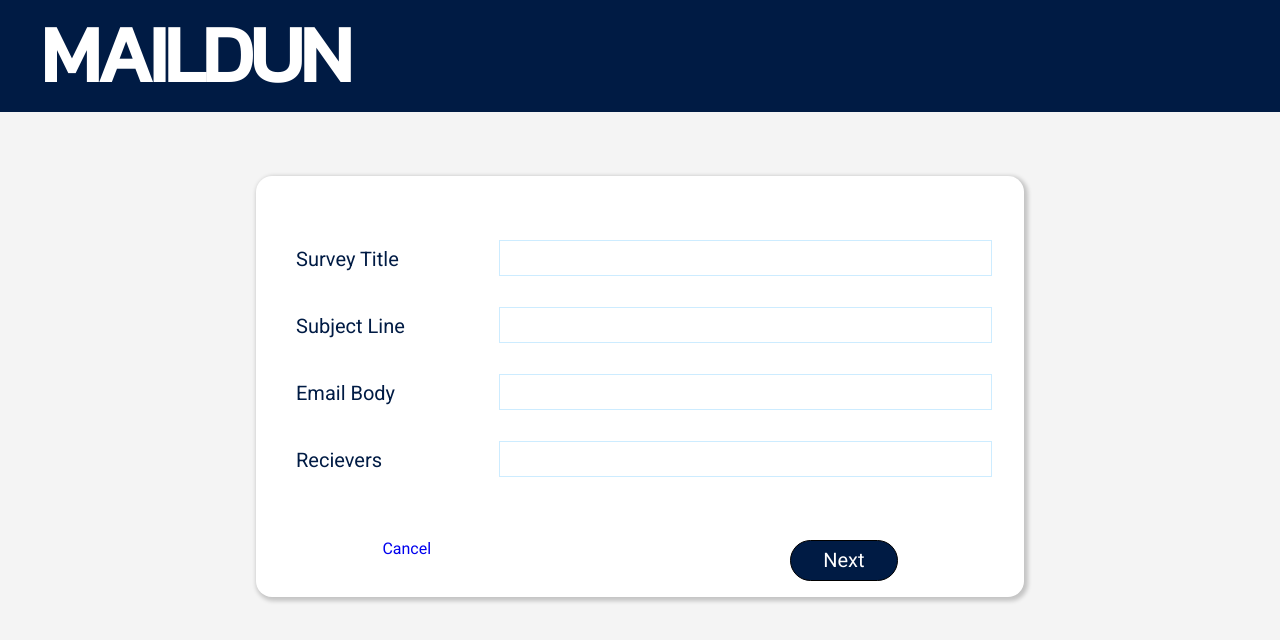
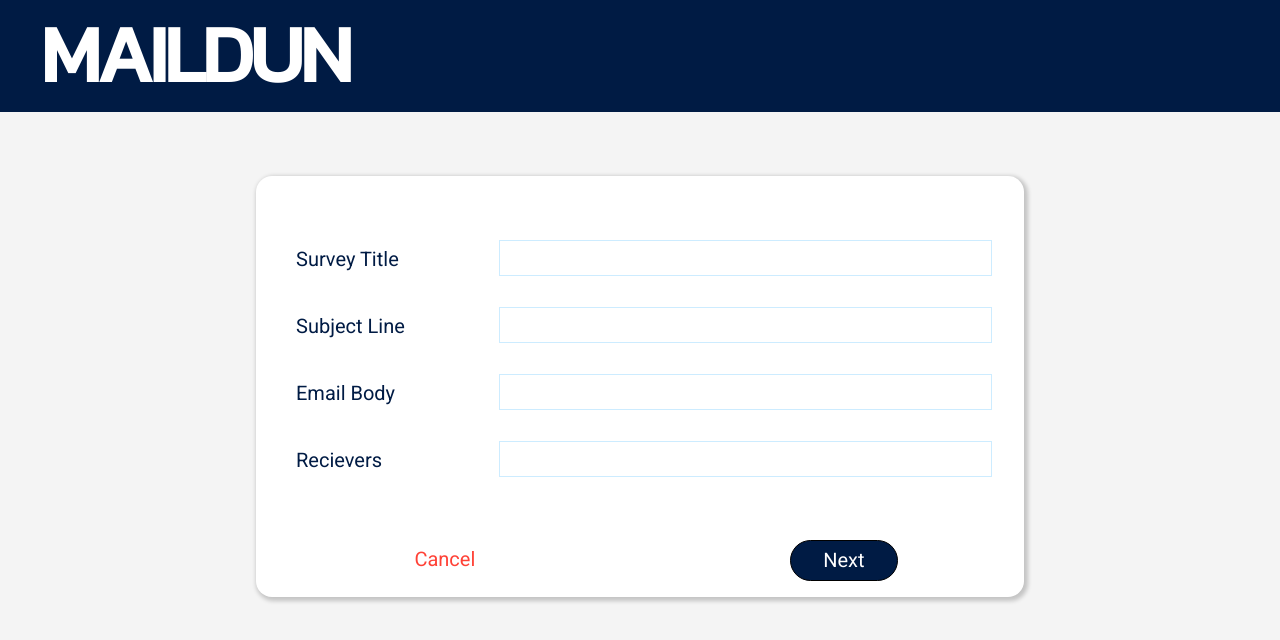
Before and after one commit to penkong/react-maildun, a React (Create React App) app in the folder client/: page /surveys/new in a window 1280 px wide. Shown: the top 640 px of the page. Built offline with nearby package versions, Linux system fonts and the light colour scheme; no server answers.

Commit message:
form review styles refactor

```diff
--- a/client/src/components/surveys/SurveyForm.js
+++ b/client/src/components/surveys/SurveyForm.js
@@ -39,7 +39,7 @@ class SurveyForm extends Component {
             <NavLink className={styles.navCancel} exact
               activeStyle={{backgroundColor: "inherit"}}  to="/surveys" type="submit"
             >
-              <div className={styles.navCancel}> Cancel </div>
+              <div className={styles.cancel}> Cancel </div>
             </NavLink>
             <div className={styles.navNext}>
               <button className={styles.next} type="submit">Next</button>
--- a/client/src/components/surveys/SurveyFormReview.js
+++ b/client/src/components/surveys/SurveyFormReview.js
@@ -5,37 +5,43 @@ import { withRouter } from 'react-router-dom';
 import formFields from './formFields';
 import * as actions from '../../actions';
 
+const styles = {
+  reviewCard: 'w-90 w-80-m w-60-l center hidden bg-white br4 shadow-3 mv2 mv5-ns pa3',
+  reviewHeader: 'db w-100 f5 f4-ns navy pa2 pa3-ns',
+  fields: 'cf w-100 center pa2',
+  label: 'fl w-100 w-25-ns f6 f5-l navy mv2 ml2-ns',
+  formValues: 'fl fr-m fr-l w-100 w-70-ns f6 f5-l navy pv2 ph1',
+  buttons: 'cf w-100 w-70-ns center mt4',
+  back: 'fl center f6 f4-l fw2 red bg-white hover-white hover-bg-red normal-l br-pill ba no-underline grow ph4 pv2 dib',
+  send: 'fr center f6 f4-l fw2 white bg-navy hover-white hover-bg-green normal-l br-pill ba no-underline grow ph4 pv2 dib'
+}
+
 const SurveyFormReview = ({ onCancel, formValues, submitSurvey, history }) => {
-  const reviewFields = _.map(formFields, ({ name , label }) => {//each field
+  // map over each field
+  const reviewFields = _.map(formFields, ({ name , label }) => {
     return (
-      <div key={name} className="pa2 cf w-100 center">
-        <label className="fl w-100 w-25-ns navy mv2 ml2-ns f6 f5-l">{label}</label>
-        <div className="fl fr-m fr-l w-100 w-70-ns navy pv2 ph1 f6 f5-l">{formValues[name]}</div>
+      <div key={name} className={styles.fields}>
+        <label className={styles.label}>{label}</label>
+        <div className={styles.formValues}>{formValues[name]}</div>
       </div>
     )
   })
+
   return (
-    <div className="w-90 w-80-m w-60-l br4 shadow-3 center hidden bg-white mv2 mv5-ns pa3">
-      <h5 className="db w-100 pa2 pa3-ns navy f5 f4-ns">Please confirm your entries:</h5>
+    <div className={styles.reviewCard}>
+      <h5 className={styles.reviewHeader}>Please confirm your entries:</h5>
       {reviewFields}
-      <div className="cf w-100 w-70-ns center mt4">
-        <button
-          className="fl center f6 f4-l fw2 red bg-white hover-white hover-bg-red normal-l br-pill ba no-underline grow ph4 pv2 dib"
-          onClick={onCancel}
-          >Back
-        </button>
-        <button
-          className="fr center f6 f4-l fw2 white bg-navy hover-white hover-bg-green normal-l br-pill ba no-underline grow ph4 pv2 dib"
-          onClick={()=> submitSurvey(formValues, history)}
-          >Send Survey
-        </button>
+      <div className={styles.buttons}>
+        <button className={styles.back}onClick={onCancel}>Back</button>
+        <button className={styles.send} onClick={()=> submitSurvey(formValues, history)} >Send Survey</button>
       </div>
     </div>
   )
 }
+
 const mapStateToProps = (state) => {
-  console.log(state);
   return { formValues : state.form.surveyForm.values };
 }
+
 //with router teaches component that have not access to router-dom to receive sth like history obj
 export default connect(mapStateToProps, actions)(withRouter(SurveyFormReview));
```
